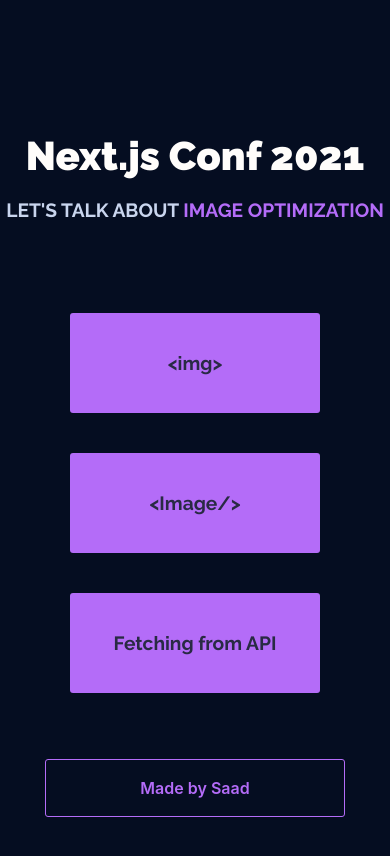
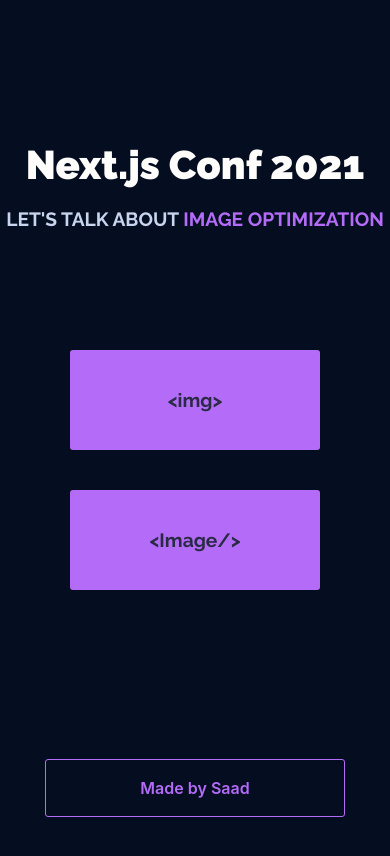
Before and after one commit to msaaddev/nextjs-conf-demo, a Next.js app: page / in a window 390 px wide. Shown: the top 856 px of the page. Built offline with nearby package versions, Linux system fonts and the light colour scheme.

Commit message:
👌 IMPROVE: Mobile view

```diff
--- a/pages/index.js
+++ b/pages/index.js
@@ -22,9 +22,9 @@
 						<button>{`<Image/>`}</button>
 					</Link>
 				</div>
-				<div className={styles.button}>
+				{/* <div className={styles.button}>
 					<button>{`Fetching from API`}</button>
-				</div>
+				</div> */}
 			</div>
 		</div>
 	);
--- a/styles/Home.module.css
+++ b/styles/Home.module.css
@@ -65,8 +65,8 @@
 }
 
 .button button {
-	width: 200px;
-	height: 130px;
+	width: 280px;
+	height: 80px;
 	outline: none;
 	font-size: 1.2rem;
 	font-weight: 700;
@@ -90,11 +90,12 @@
 /* responsive styles */
 @media screen and (max-width: 600px) {
 	.heading {
+		flex: 0.8;
 		width: 400px;
 	}
 
 	.heading h2 {
-		margin-top: 100px;
+		margin-top: 40px;
 		font-size: 2.5rem;
 	}
 	.heading h3 {
@@ -102,6 +103,7 @@
 	}
 
 	.wrapper {
+		padding-top: 0;
 		flex-direction: column;
 	}
 
```
